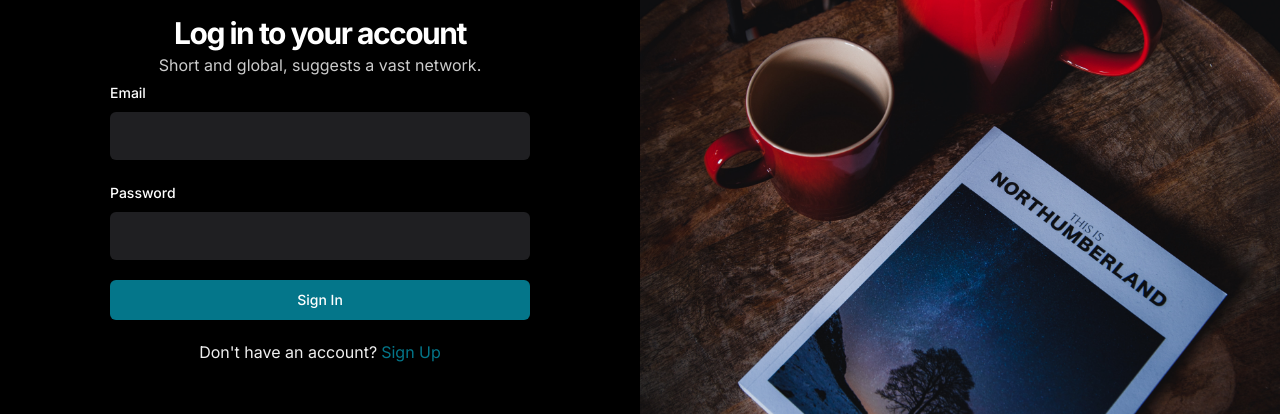
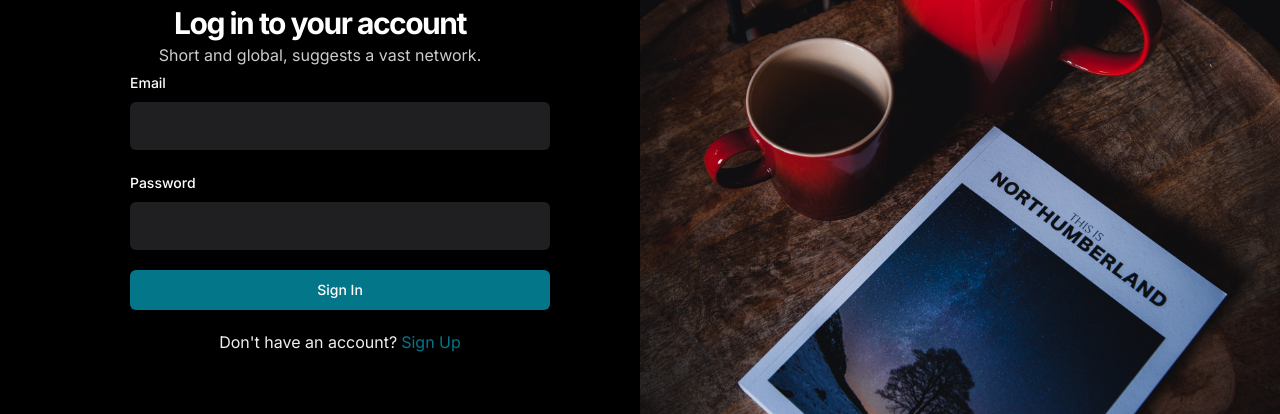
Before and after one commit to DalaviMoreshwar/cosmos, a React (Vite) app: page /sign-in in a window 1280 px wide. Shown: the part 240-654 px from the top of the page. Built offline with nearby package versions, Linux system fonts and the light colour scheme; no server answers.

Commit message:
added margin to forms

```diff
--- a/src/_auth/forms/SignIn.tsx
+++ b/src/_auth/forms/SignIn.tsx
@@ -89,7 +89,7 @@ const SignIn = () => {
 
         <form
           onSubmit={form.handleSubmit(onSubmit)}
-          className="flex flex-col gap-5 w-full mt-1"
+          className="flex flex-col gap-5 m-5 lg:w-full mt-1"
         >
           <FormField
             control={form.control}
--- a/src/_auth/forms/SignUp.tsx
+++ b/src/_auth/forms/SignUp.tsx
@@ -108,7 +108,7 @@ const SignUp = () => {
 
         <form
           onSubmit={form.handleSubmit(onSubmit)}
-          className="flex flex-col gap-5 w-full mt-1"
+          className="flex flex-col gap-5 m-5 lg:w-full mt-1"
         >
           <FormField
             control={form.control}
```
